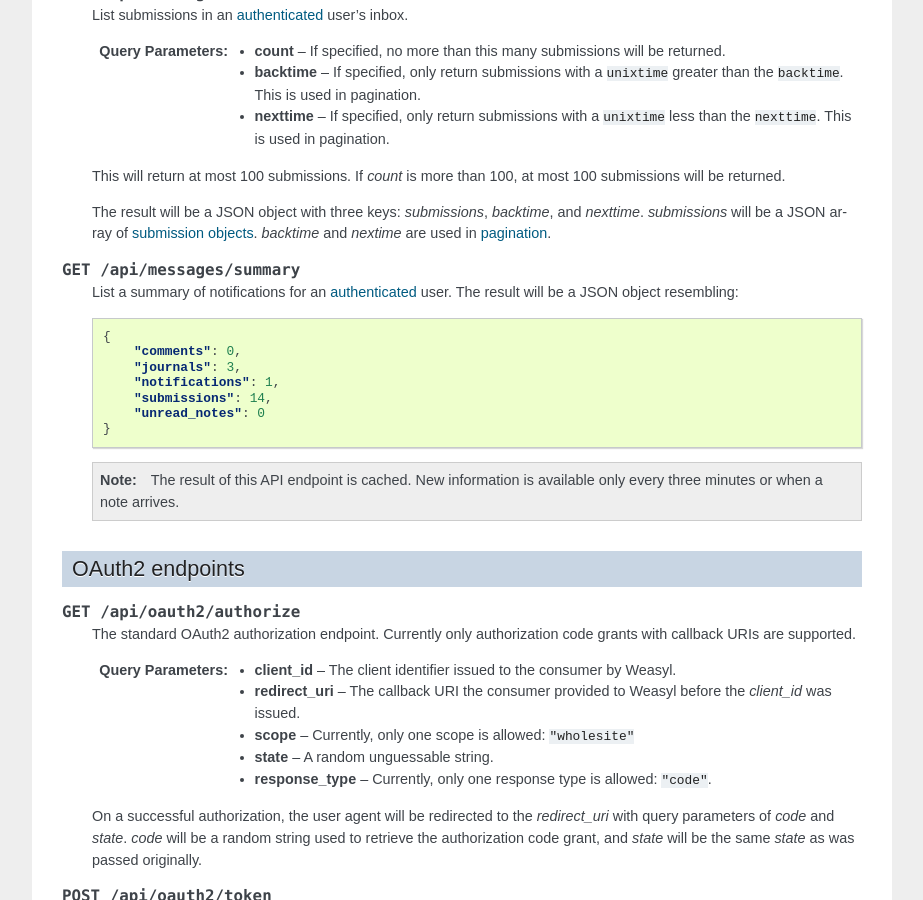
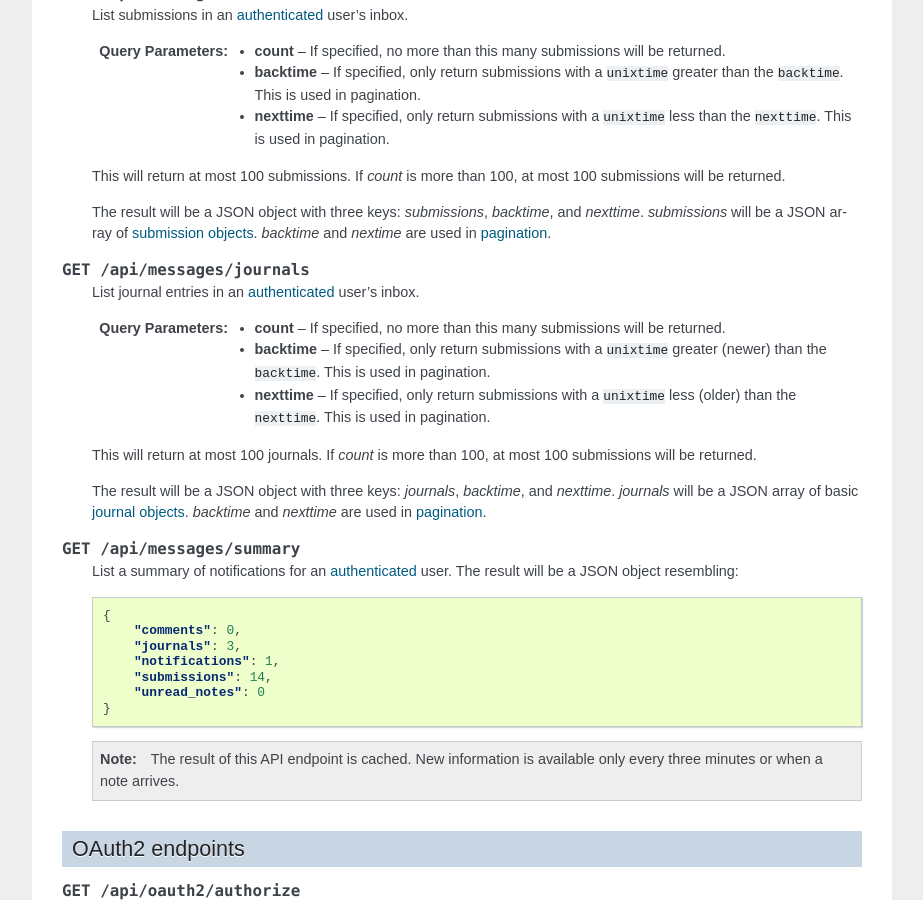
Before and after one commit to Weasyl/weasyl, a Sphinx documentation site: the page built from weasyl-apidocs/source/index.rst, in a window 1280 px wide and 900 px high, scrolled down 1978 px. Shown: the whole window, without its empty margins (198-1121 px from the left). Built offline with Sphinx 7.4.7, drawn with Linux system fonts in a browser that asks for light colours; some of the changed text lies outside the part shown.

Commit message:
Update API documentation (messages/journals)
- Add documentation for api/messages/journals endpoint
- Update documentation for Journal objects to reflect basic and full objects

```diff
--- a/weasyl-apidocs/source/index.rst
+++ b/weasyl-apidocs/source/index.rst
@@ -152,6 +152,28 @@
    The result will be a JSON object with three keys: *submissions*, *backtime*,
    and *nexttime*. *submissions* will be a JSON array of :ref:`submission
    objects <submissions>`. *backtime* and *nextime* are used in
+   :ref:`pagination <pagination>`.
+
+
+.. http:get:: /api/messages/journals
+
+   List journal entries in an :ref:`authenticated <authentication>` user's inbox.
+
+   :query count: If specified, no more than this many submissions will be
+      returned.
+
+   :query backtime: If specified, only return submissions with a ``unixtime``
+      greater (newer) than the ``backtime``. This is used in pagination.
+
+   :query nexttime: If specified, only return submissions with a ``unixtime``
+      less (older) than the ``nexttime``. This is used in pagination.
+
+   This will return at most 100 journals. If *count* is more than 100, at
+   most 100 submissions will be returned.
+
+   The result will be a JSON object with three keys: *journals*, *backtime*,
+   and *nexttime*. *journals* will be a JSON array of basic :ref:`journal
+   objects <journals>`. *backtime* and *nexttime* are used in
    :ref:`pagination <pagination>`.
 
 
@@ -313,6 +335,34 @@
 A basic journal object resembles::
 
    {
+       "title": "Example",
+       "content": "This is a journal!",
+       "journalid": 7777,
+       "link": "https://www.weasyl.com/journal/7777/example",
+       "owner": "Wesley",
+       "owner_login": "wesley",
+       "posted_at": "2012-09-30T08:23:12Z",
+       "rating": "general",
+       "tags": [
+           "test",
+           "example",
+           "weasyl"
+       ],
+       "type": "journal",
+   }
+
+The *title* is the journal's title.
+
+The *content* is the journal's content.
+
+The *rating* key will be one of ``"general"``, ``"mature"``, or ``"explicit"``.
+
+The *type* key will always be ``"journal"``.
+
+Slightly different keys are returned for the
+:http:get:`/api/journals/(journalid)/view` endpoint::
+
+   {
        "comments": 3,
        "content": "<p>Man, I can't believe this site's been in development for a whole year! I'm so excited that everyone finally gets to use it, including myself! What do you all think so far?</p>",
        "favorited": false,
```
Also changed, not shown: other parts of weasyl-apidocs/source/index.rst (+0 -4 lines).
